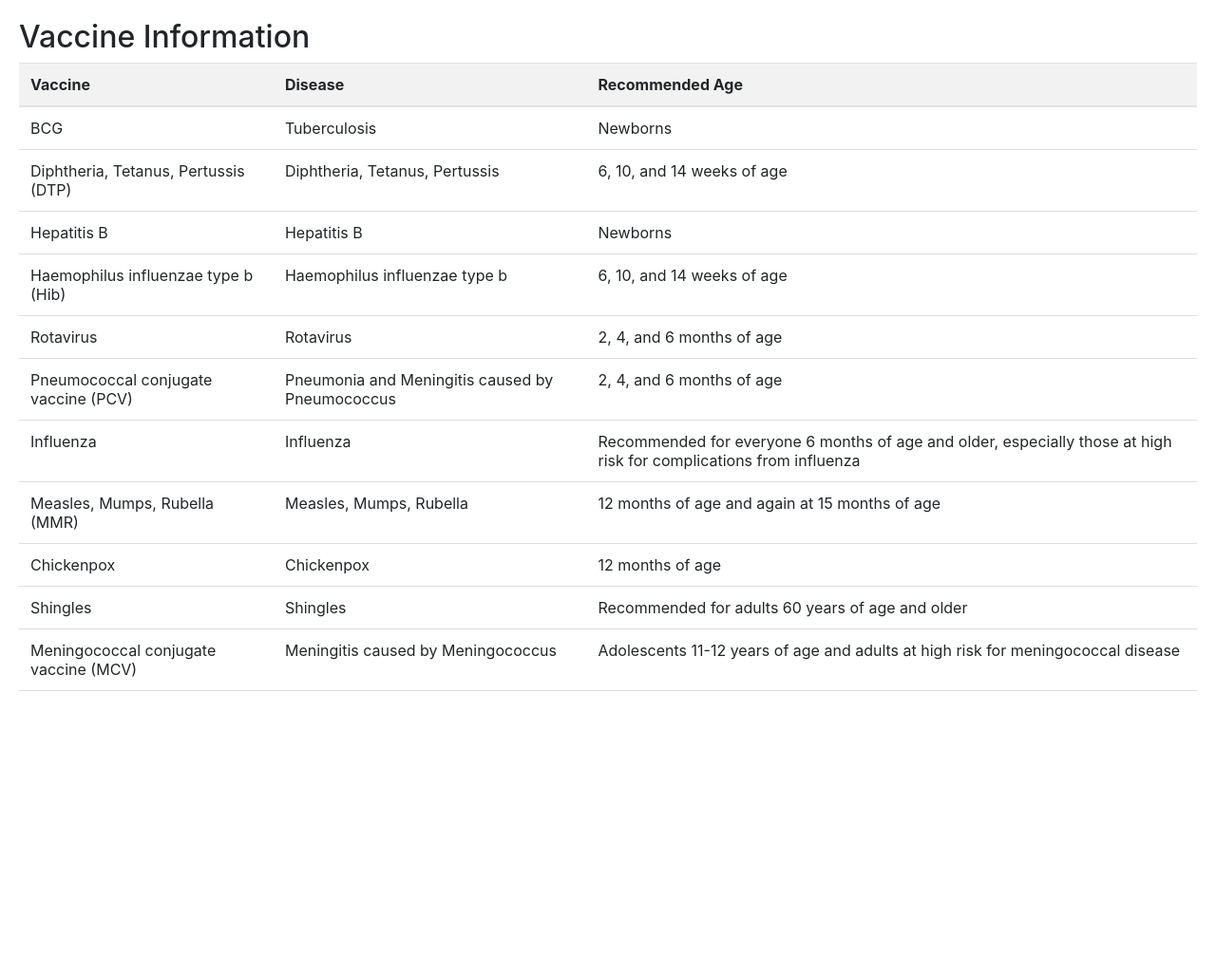
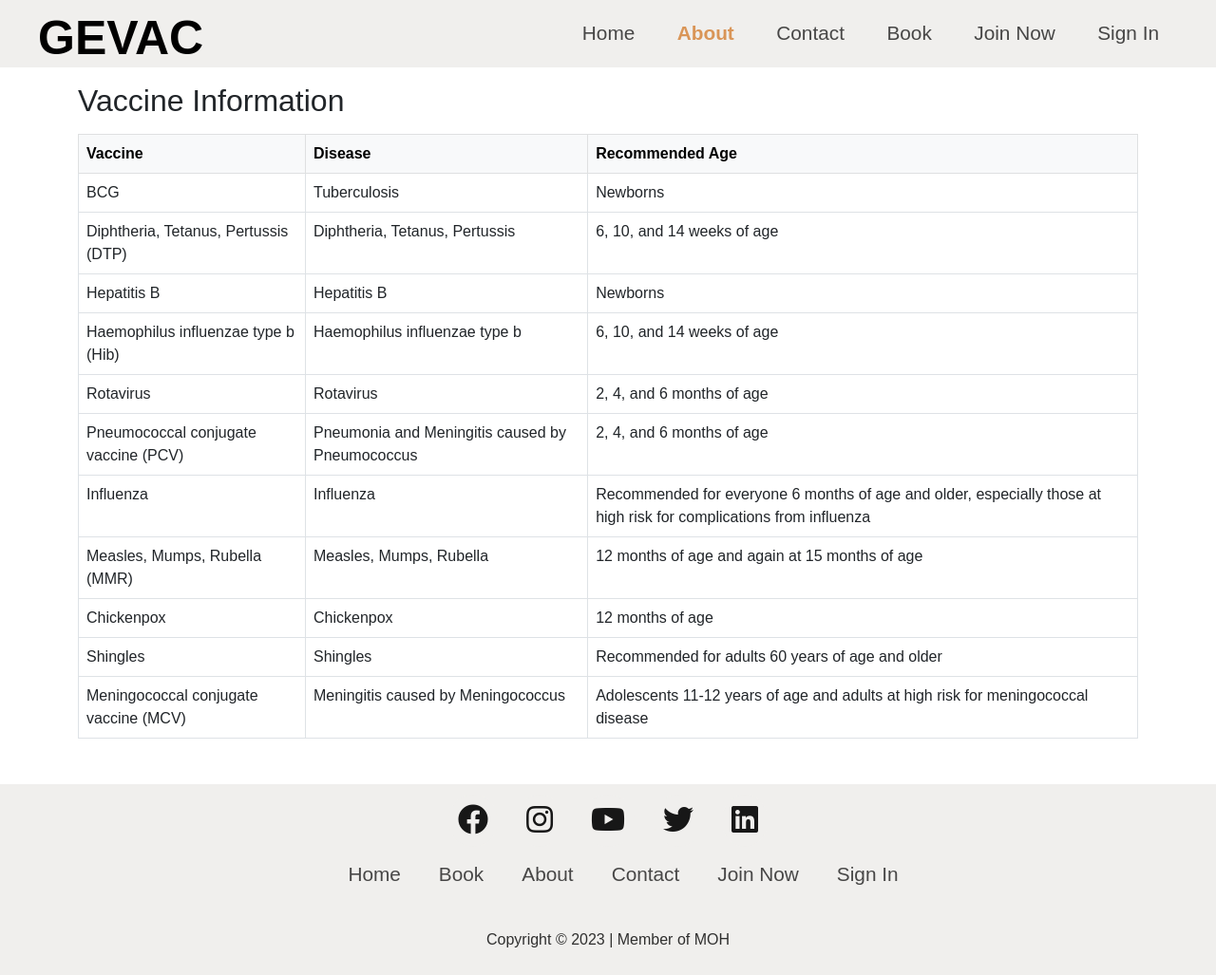
Before and after one commit to bushyhak/System, a Django app: page /about/ in a window 1280 px wide. Shown: the whole page at 95% size. Before the commit the page ends 728 px from the top, so only its background shows below. Run offline with Django 4.2, Linux system fonts and the light colour scheme; parts of the project's set-up code (start-up, migrations or seed data) failed here and were passed over; some libraries are stand-ins or nearby versions; some web fonts are replaced.

Commit message:
Added about page and other styling

```diff
--- a/system/static/system/css/main.css
+++ b/system/static/system/css/main.css
@@ -97,6 +97,11 @@ img.gravatar-img {
 .navbar-links li:hover a {
     color: black;
     opacity: 1;
+}
+
+.navbar-links li.active a {
+    color: #d06f18;
+    font-weight: bold;
 }
 
 .navbar-links ul li.sep::after {
--- a/system/templates/main.html
+++ b/system/templates/main.html
@@ -55,10 +55,14 @@
         </div>
         <div class="navbar-links">
             <ul style="align-items: center;">
-                <li><a href="/">Home</a></li>
-                <li><a href="{% url 'book_appointment' %}">Book</a></li>
-                <li><a href="#">About</a></li>
-                <li><a href="{% url 'contact' %}">Contact</a></li>
+                <li class="{% is_active 'home' %}"><a href="{% url 'home' %}">Home</a></li>
+
+                <li class="{% is_active 'about' %}"><a href="{% url 'about' %}">About</a></li>
+
+                <li class="{% is_active 'contact' %}"><a href="{% url 'contact' %}">Contact</a></li>
+
+                <li class="{% is_active 'book_appointment' %}"><a href="{% url 'book_appointment' %}">Book</a></li>
+
                 {% if user.is_authenticated %}
                 <li style="font-size: 0.875rem;">
                     <a href="{% url 'dashboard' %}" title="Dashboard">
--- a/system/templates/system/about.html
+++ b/system/templates/system/about.html
@@ -1,29 +1,14 @@
-<head>
-    <title>Vaccine Information</title>
-    <link rel="stylesheet" href="https://stackpath.bootstrapcdn.com/bootstrap/4.5.2/css/bootstrap.min.css">
-    <style>
-      body {
-        margin: 20px;
-      }
-      table {
-        width: 100%;
-        border-collapse: collapse;
-      }
-      th, td {
-        padding: 8px;
-        text-align: left;
-        border-bottom: 1px solid #ddd;
-      }
-      th {
-        background-color: #f2f2f2;
-      }
-    </style>
-  </head>
-  <body>
-    <h2>Vaccine Information</h2>
-    <table class="table">
+{% extends 'main.html' %}
+
+{% block title %}{{ block.super }} | About{% endblock title%}
+
+{% block content %}
+<main class="container">
+	<h2 class="my-3 h2">Vaccine Information</h2>
+
+	<table class="table table-bordered d-block mb-5">
 		<thead>
-        <tr>
+			<tr class="table-light">
 				<th>Vaccine</th>
 				<th>Disease</th>
 				<th>Recommended Age</th>
@@ -63,7 +48,10 @@
 			<tr>
 				<td>Influenza</td>
 				<td>Influenza</td>
-          <td>Recommended for everyone 6 months of age and older, especially those at high risk for complications from influenza</td>
+				<td>
+					Recommended for everyone 6 months of age and older, especially
+					those at high risk for complications from influenza
+				</td>
 			</tr>
 			<tr>
 				<td>Measles, Mumps, Rubella (MMR)</td>
@@ -83,8 +71,12 @@
 			<tr>
 				<td>Meningococcal conjugate vaccine (MCV)</td>
 				<td>Meningitis caused by Meningococcus</td>
-          <td>Adolescents 11-12 years of age and adults at high risk for meningococcal disease</td>
+				<td>
+					Adolescents 11-12 years of age and adults at high risk for
+					meningococcal disease
+				</td>
 			</tr>
 		</tbody>
 	</table>
-  </body>
+</main>
+{% endblock content %}
--- a/system/templates/system/contact.html
+++ b/system/templates/system/contact.html
@@ -1,6 +1,7 @@
 {% extends "main.html" %}
+{% load static %}
 
-{% load static %}
+{% block title %}{{ block.super }} | Contact{% endblock title%}
 
 {% block content %}
 
--- a/system/templates/system/home.html
+++ b/system/templates/system/home.html
@@ -1,6 +1,7 @@
 {% extends 'main.html' %}
 {% load static %}
 
+{% block title %}{{ block.super }} | Home{% endblock title%}
 
 {% block content %}
 <div class="intro">
```
Lines whose indentation alone changed are shown as unchanged.
